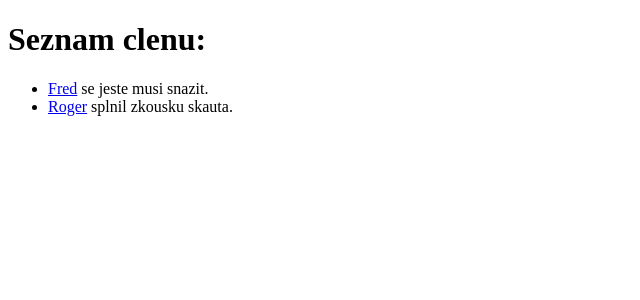
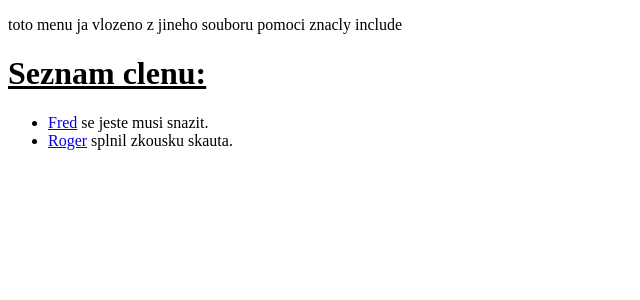
Before and after one commit to Ramaly2017/Django-skauti, a Django app: page /clenove/ in a window 1280 px wide. Shown: the part 52-352 px from the top of the page, without its empty margins (0-640 px from the left). Run offline with Django 4.2, Linux system fonts and the light colour scheme; data comes from the database, SQL or seed files in the repository.

Commit message:
Velky ukol konec

```diff
--- /dev/null
+++ b/clenove/static/clenove/styly.css
@@ -0,0 +1,6 @@
+h1 {
+    text-decoration: underline;
+
+
+
+}
--- a/clenove/templates/clenove/base.html
+++ b/clenove/templates/clenove/base.html
@@ -1,3 +1,5 @@
+{% load static %}
+
 <!DOCTYPE html>
 <html lang="en">
 <head>
@@ -5,18 +7,11 @@
     <meta http-equiv="X-UA-Compatible" content="IE=edge">
     <meta name="viewport" content="width=device-width, initial-scale=1.0">
     <title>{% block title %}  Aplikace o skautech  {% endblock title %} </title>
+    <link rel="stylesheet" href="{% static "clenove\styly.css" %} ">
 </head>
 <body>
-    <nav>
-        <ul>
-            <li><a href="{% url 'uvod' %}">Uvod</a></li>
-            <li><a href="{% url 'clenove' %}">Seznam clenu </a></li>
-        </ul>
+    {% include "clenove\menu.html" %}
 
-
-        <a href=""></a>
-
-    </nav>
 
     {% block content %}
     <p>Omlouvame se, data nejsou k dispozici...</p>
--- /dev/null
+++ b/clenove/templates/clenove/menu.html
@@ -0,0 +1,10 @@
+
+<nav>
+    <ul>
+        <li><a href="{% url 'uvod' %}">Uvod</a></li>
+        <li><a href="{% url 'clenove' %}">Seznam clenu </a></li>
+    </ul>
+
+
+</nav>
+<p>toto menu ja vlozeno z jineho souboru pomoci znacly include</p>
```
